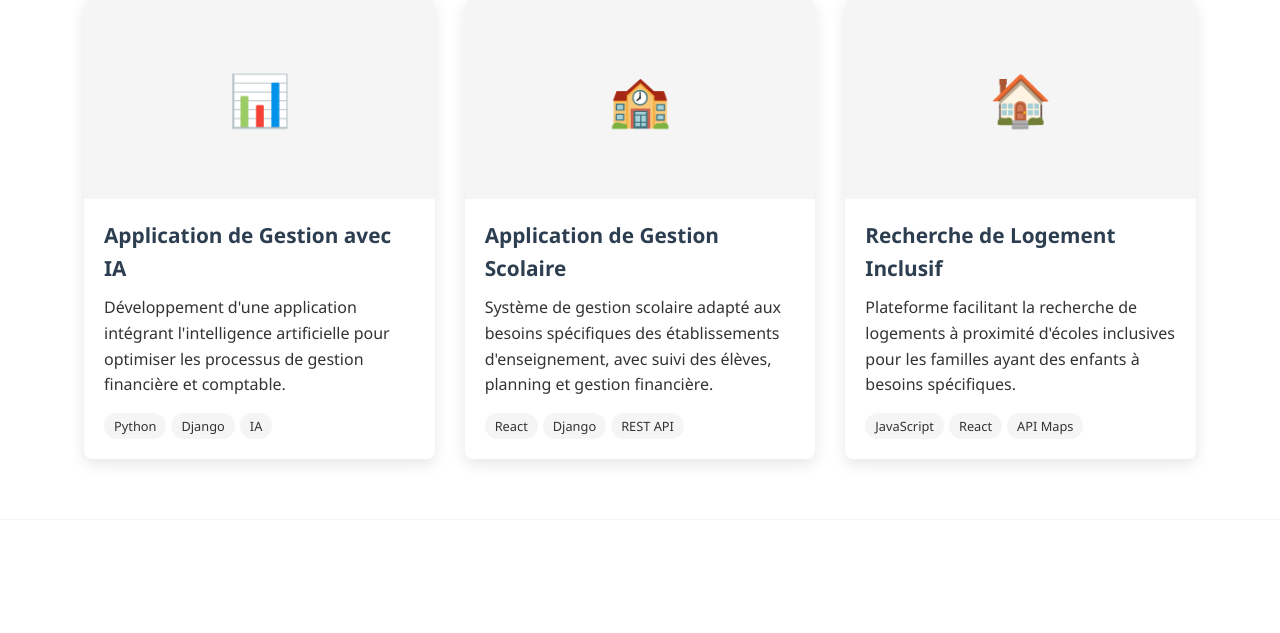
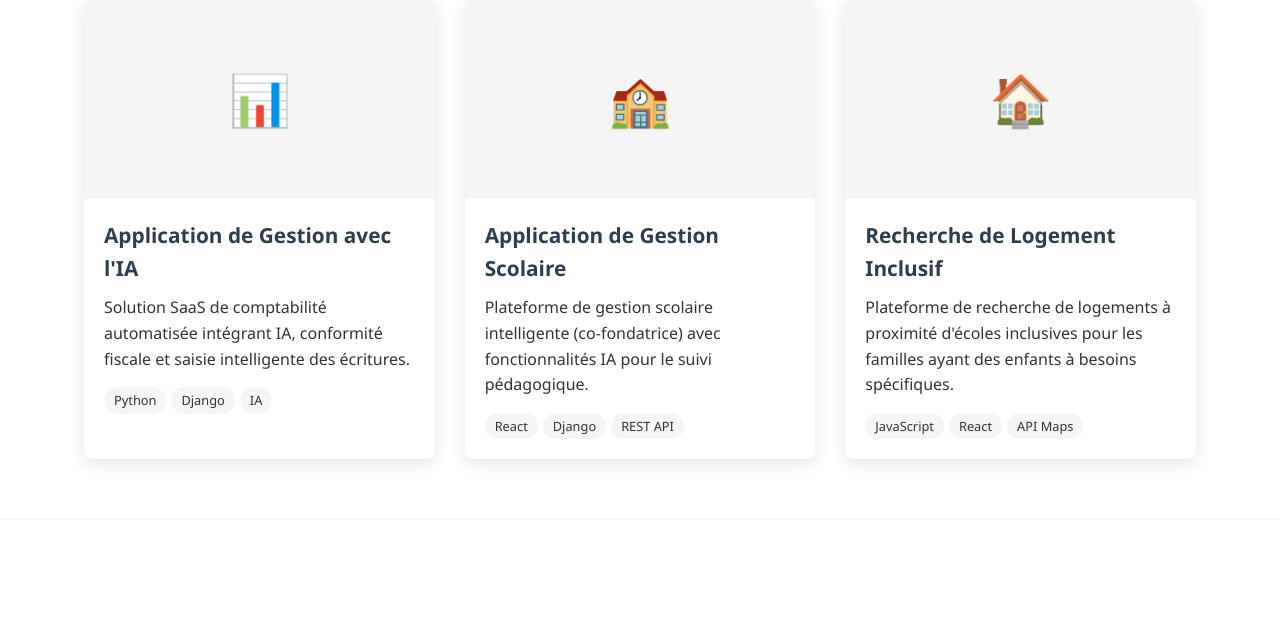
Before and after one commit to ChristelleMab/portfolio, a Django app: page /projects/ in a window 1280 px wide. Shown: the part 2114-2747 px from the top of the page. Run offline with Django 5.2, Linux system fonts and the light colour scheme.

Commit message:
mise des à jour des projets

```diff
--- a/portfolio/templates/portfolio/projects.html
+++ b/portfolio/templates/portfolio/projects.html
@@ -122,8 +122,8 @@
             <div class="project-card">
                 <div class="project-img">📊</div>
                 <div class="project-content">
-                    <h3 class="project-title">Application de Gestion avec IA</h3>
-                    <p>Développement d'une application intégrant l'intelligence artificielle pour optimiser les processus de gestion financière et comptable.</p>
+                    <h3 class="project-title">Application de Gestion avec l'IA</h3>
+                    <p>Solution SaaS de comptabilité automatisée intégrant IA, conformité fiscale et saisie intelligente des écritures.</p>
                     <div class="project-tech">
                         <span class="tech-tag">Python</span>
                         <span class="tech-tag">Django</span>
@@ -136,7 +136,7 @@
                 <div class="project-img">🏫</div>
                 <div class="project-content">
                     <h3 class="project-title">Application de Gestion Scolaire</h3>
-                    <p>Système de gestion scolaire adapté aux besoins spécifiques des établissements d'enseignement, avec suivi des élèves, planning et gestion financière.</p>
+                    <p>Plateforme de gestion scolaire intelligente (co-fondatrice) avec fonctionnalités IA pour le suivi pédagogique.</p>
                     <div class="project-tech">
                         <span class="tech-tag">React</span>
                         <span class="tech-tag">Django</span>
@@ -149,7 +149,7 @@
                 <div class="project-img">🏠</div>
                 <div class="project-content">
                     <h3 class="project-title">Recherche de Logement Inclusif</h3>
-                    <p>Plateforme facilitant la recherche de logements à proximité d'écoles inclusives pour les familles ayant des enfants à besoins spécifiques.</p>
+                    <p>Plateforme de recherche de logements à proximité d'écoles inclusives pour les familles ayant des enfants à besoins spécifiques.</p>
                     <div class="project-tech">
                         <span class="tech-tag">JavaScript</span>
                         <span class="tech-tag">React</span>
```
